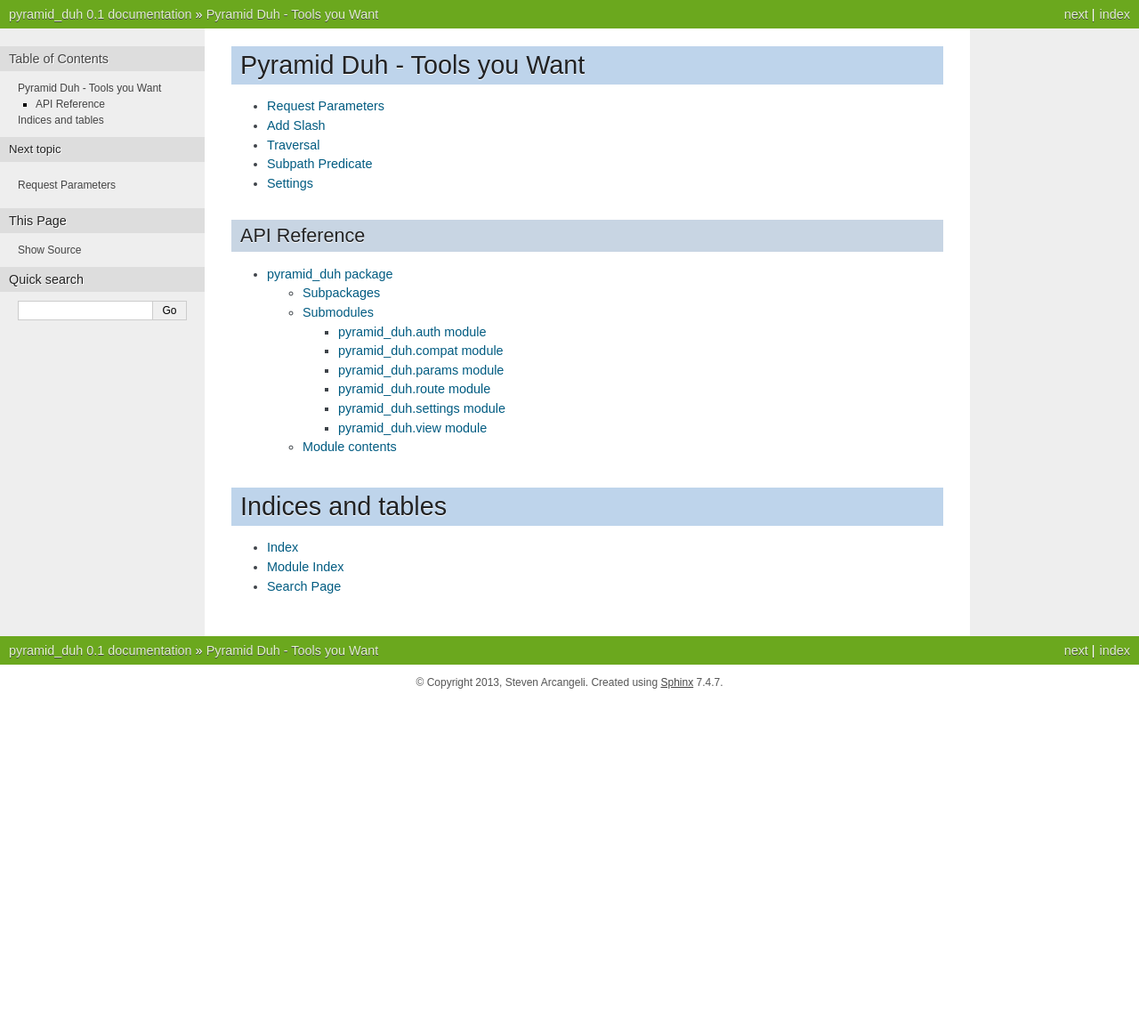
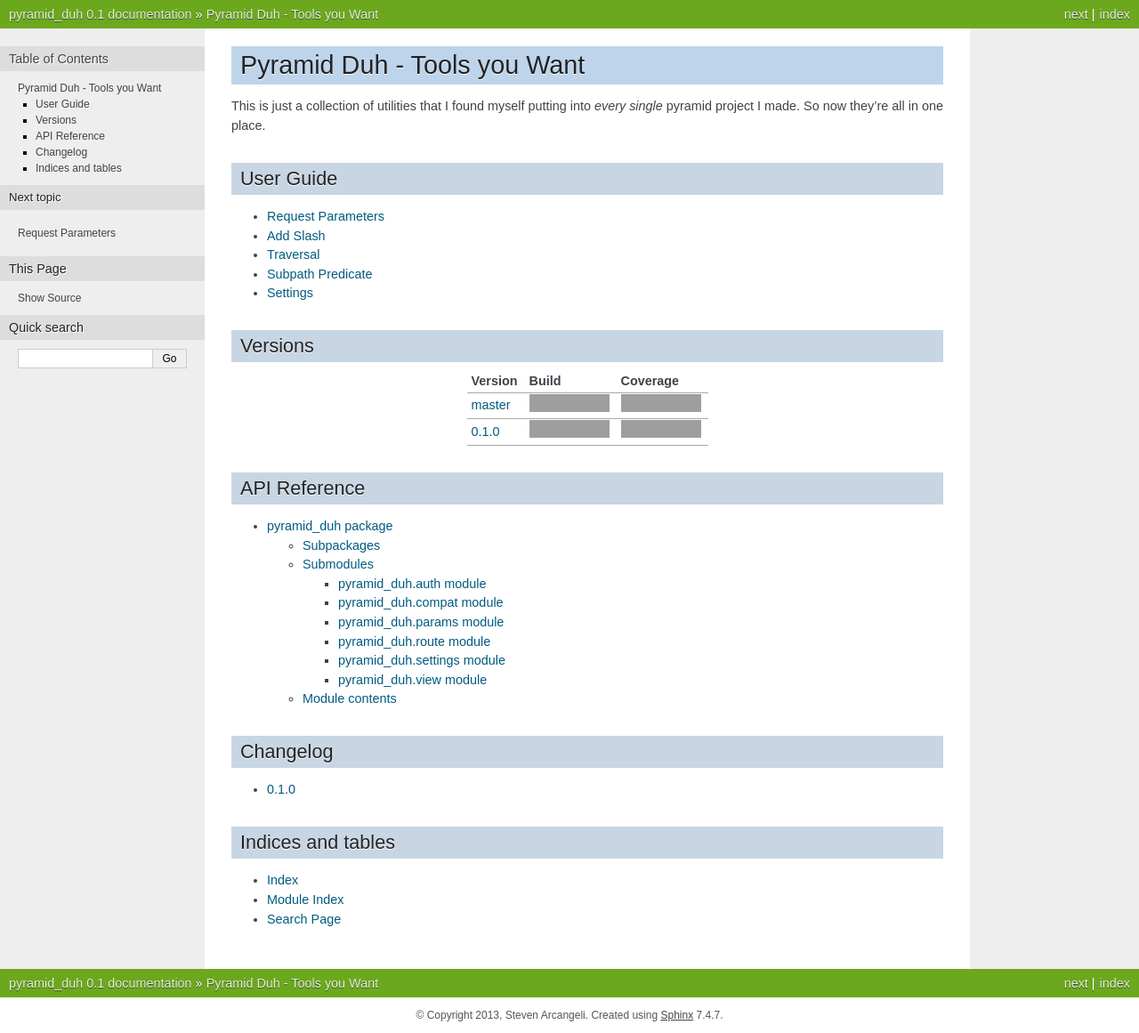
Before and after one commit to stevearc/pyramid_duh, a Sphinx documentation site: the page built from doc/index.rst, in a window 1280 px wide. Shown: the whole page at 89% size. Built offline with Sphinx 7.4.7, drawn with Linux system fonts in a browser that asks for light colours; pages that are not in the unit, such as notebooks, are missing from menus; before the commit the page ends 900 px from its top, so only the background shows below that; grey boxes are pictures that could not be loaded.

```diff
--- /dev/null
+++ b/doc/changes.rst
@@ -0,0 +1,3 @@
+0.1.0
+-----
+* Package released into the wild
--- a/doc/index.rst
+++ b/doc/index.rst
@@ -1,5 +1,11 @@
 Pyramid Duh - Tools you Want
 ============================
+
+This is just a collection of utilities that I found myself putting into *every
+single* pyramid project I made. So now they're all in one place.
+
+User Guide
+----------
 
 .. toctree::
     :maxdepth: 1
@@ -11,6 +17,27 @@ Pyramid Duh - Tools you Want
     topics/subpath
     topics/settings
 
+Versions
+--------
+=========  ===============  ========
+Version    Build            Coverage
+=========  ===============  ========
+master_    |build-master|_  |coverage-master|_
+0.1.0_     |build-0.1.0|_   |coverage-0.1.0|_
+=========  ===============  ========
+
+.. _master: ../latest/
+.. |build-master| image:: https://travis-ci.org/stevearc/pyramid_duh.png?branch=master
+.. _build-master: https://travis-ci.org/stevearc/pyramid_duh
+.. |coverage-master| image:: https://coveralls.io/repos/stevearc/pyramid_duh/badge.png?branch=master
+.. _coverage-master: https://coveralls.io/r/stevearc/pyramid_duh?branch=master
+
+.. _0.1.0: ../0.1.0/
+.. |build-0.1.0| image:: https://travis-ci.org/stevearc/pyramid_duh.png?branch=0.1.0
+.. _build-0.1.0: https://travis-ci.org/stevearc/pyramid_duh
+.. |coverage-0.1.0| image:: https://coveralls.io/repos/stevearc/pyramid_duh/badge.png?branch=0.1.0
+.. _coverage-0.1.0: https://coveralls.io/r/stevearc/pyramid_duh?branch=0.1.0
+
 API Reference
 -------------
 .. toctree::
@@ -19,8 +46,17 @@ API Reference
 
     ref/pyramid_duh
 
+Changelog
+---------
+
+.. toctree::
+    :maxdepth: 1
+    :glob:
+
+    changes
+
 Indices and tables
-==================
+------------------
 
 * :ref:`genindex`
 * :ref:`modindex`
--- a/setup.py
+++ b/setup.py
@@ -36,7 +36,7 @@ if __name__ == "__main__":
         ],
         author='Steven Arcangeli',
         author_email='arcangeli07@gmail.com',
-        url='http://github.com/stevearc/pyramid_duh',
+        url='http://pyramid-duh.readthedocs.org/',
         keywords='pyramid util utility',
         license='MIT',
         zip_safe=False,
```
Also changed, not shown: README.rst (+9 -2 lines), 1 other file.
